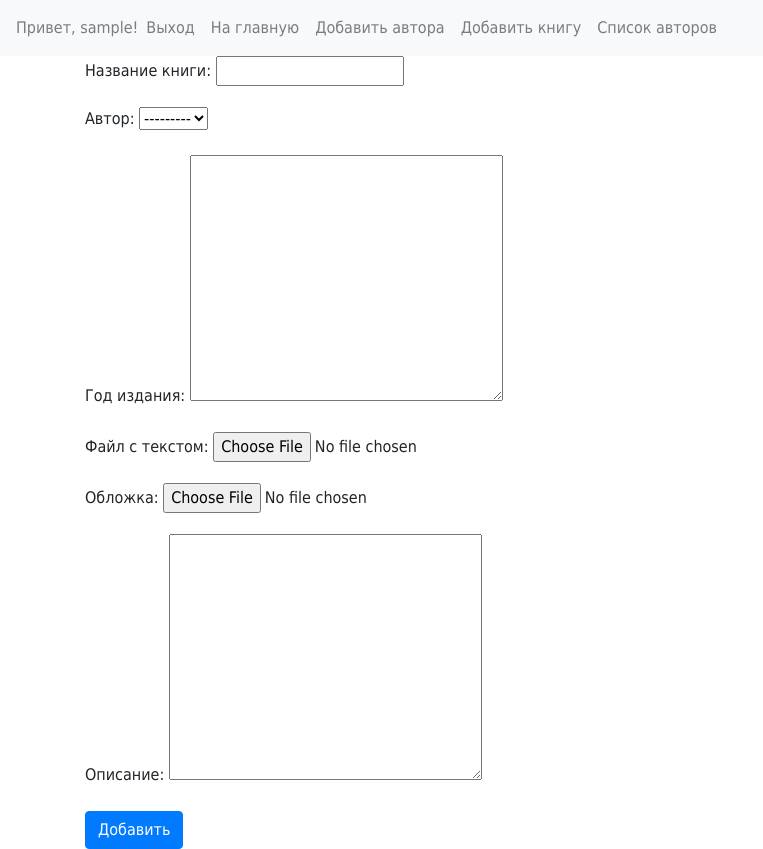
After one commit to InsPavel/python_1_2_exam_final_pavel_zhuvagin, a Django app: page /book/create in a window 1280 px wide. The commit adds this page. Shown: the whole page, without its empty margins (0-763 px from the left). Run offline with Django 3.2, Linux system fonts and the light colour scheme; the visitor is signed in with stand-in values (Sample User, id 1); data that the repository does not hold is empty; some libraries are stand-ins or nearby versions.

Commit message:
Добавлена страница добавления книги.

```diff
--- a/exam/webapp/forms.py
+++ b/exam/webapp/forms.py
@@ -1,5 +1,5 @@
 from django import forms
-from webapp.models import Author
+from webapp.models import Author, Book
 
 
 class AuthorForm(forms.ModelForm):
@@ -12,3 +12,9 @@ class UpdateAuthorForm(forms.ModelForm):
     class Meta:
         model = Author
         exclude = ['author']
+
+
+class BookForm(forms.ModelForm):
+    class Meta:
+        model = Book
+        exclude = ['book']
--- a/exam/webapp/static/css/style.css
+++ b/exam/webapp/static/css/style.css
@@ -2,7 +2,6 @@
     font-family: "Tahoma", sans-serif;
 }
 .author_block {
-    position: relative;
     margin-bottom: 20px;
 }
 
@@ -23,6 +22,7 @@
 /*Страница автора*/
 
 .author {
+    position: relative;
     margin: 15px auto 10px auto;
 }
 
@@ -39,3 +39,12 @@
     position: absolute;
     right: 0;
 }
+
+.author_book img {
+    width: 200px;
+    height: 300px;
+}
+
+.book_image img {
+    height: 400px;
+}
--- a/exam/webapp/templates/author_detail.html
+++ b/exam/webapp/templates/author_detail.html
@@ -24,9 +24,11 @@
                 {% endif %}
             <p>{{ author.biography }}</p>
         </div>
-        <div class="author_book">
+        <div class="author_book row">
             {% for book in author.book.all %}
-                <img src="{{ book.image.url }}" alt="">
+                <div class="col-3">
+                    <img src="{{ book.image.url }}" alt="">
+                </div>
             {% endfor %}
         </div>
 {% endblock %}
--- a/exam/webapp/templates/base.html
+++ b/exam/webapp/templates/base.html
@@ -29,10 +29,11 @@
                 <a href="{% url 'webapp:author_list' %}" class="nav-link">На главную</a>
                 {% if user.is_authenticated %}
                     <a href="{% url 'webapp:author_create' %}" class="nav-link">Добавить автора</a>
+                    <a href="{% url 'webapp:book_create' %}" class="nav-link">Добавить книгу</a>
                 {% endif %}
             </li>
             <li class="nav-item">
-                <a href="" class="nav-link">Пользователи</a>
+                <a href="{% url 'webapp:author_list' %}" class="nav-link">Список авторов</a>
             </li>
             {% block menu %}{% endblock %}
         </ul>
--- /dev/null
+++ b/exam/webapp/templates/book_create.html
@@ -0,0 +1,9 @@
+{% extends 'base.html' %}
+{% block title %}Добавить автро{% endblock %}
+{% block content %}
+    <form action="{% url 'webapp:book_create' %}" method="post" enctype="multipart/form-data">
+        {% csrf_token %}
+        {{ form.as_p }}
+        <button type="submit" class="btn btn-primary">Добавить</button>
+    </form>
+{% endblock %}
--- a/exam/webapp/urls.py
+++ b/exam/webapp/urls.py
@@ -1,5 +1,5 @@
 from django.urls import path
-from webapp.views import AuthorListView, AuthorCreateView, AuthorUpdateView, AuthorDetailView, BookListView
+from webapp.views import AuthorListView, AuthorCreateView, AuthorUpdateView, AuthorDetailView, BookListView, BookCreateView
 
 app_name = 'webapp'
 
@@ -9,4 +9,5 @@ urlpatterns = [
     path('author/<int:pk>/update', AuthorUpdateView.as_view(), name="author_update"),
     path('author/<int:pk>', AuthorDetailView.as_view(), name="author_detail"),
     path('book/', BookListView.as_view(), name="book_list"),
+    path('book/create', BookCreateView.as_view(), name="book_create"),
 ]
--- a/exam/webapp/views.py
+++ b/exam/webapp/views.py
@@ -1,7 +1,7 @@
 from django.shortcuts import render, reverse, redirect
 from django.views.generic import ListView, CreateView, UpdateView, DetailView, DeleteView, TemplateView
 from webapp.models import Author, Book
-from webapp.forms import AuthorForm, UpdateAuthorForm
+from webapp.forms import AuthorForm, UpdateAuthorForm, BookForm
 from django.contrib.auth.mixins import LoginRequiredMixin, PermissionRequiredMixin
 
 
@@ -44,3 +44,13 @@ class AuthorUpdateView(LoginRequiredMixin, UpdateView):
 class BookListView(ListView):
     model = Book
     template_name = 'book_list.html'
+
+
+class BookCreateView(LoginRequiredMixin, PermissionRequiredMixin, CreateView):
+    model = Book
+    form_class = BookForm
+    template_name = 'book_create.html'
+    permission_required = 'webapp.add_book'
+
+    def get_success_url(self):
+        return reverse('webapp:book_detail', kwargs={'pk': self.object.pk})
```
Also changed, not shown: exam/webapp/templates/book_list.html (+5 -7 lines).
